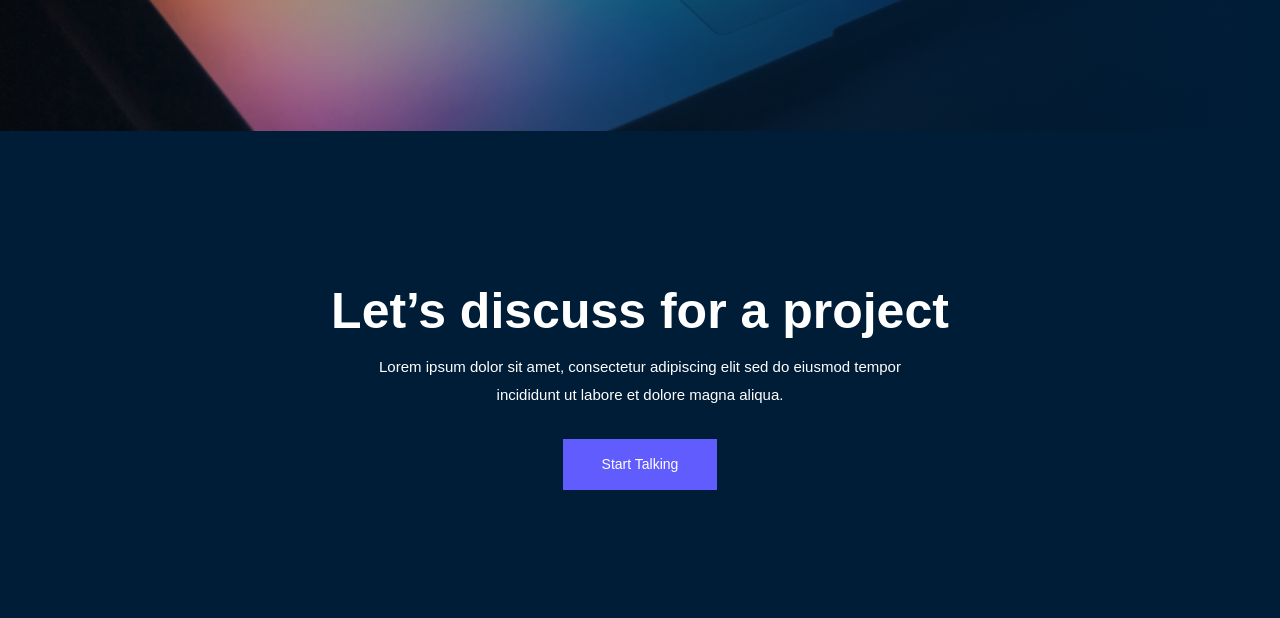
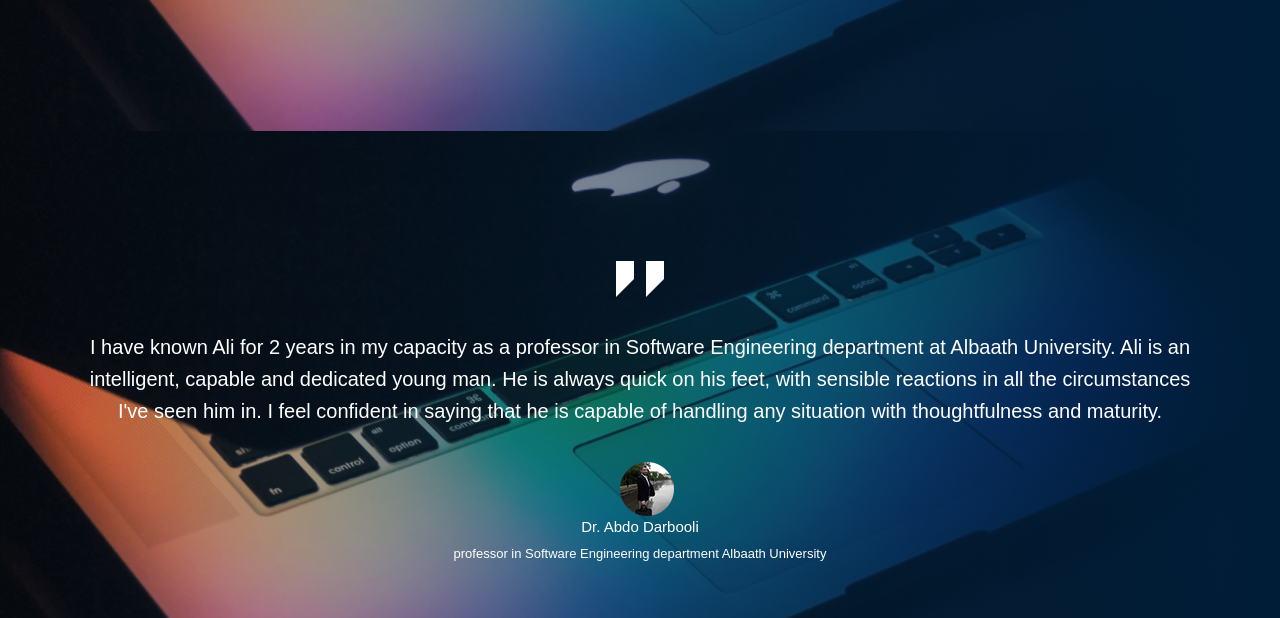
Before and after one commit to ali999abas/Eng-Ali-Alabass-protifilo, a plain HTML site: page services.html in a window 1280 px wide. Shown: the part 2980-3598 px from the top of the page. Drawn offline with Linux system fonts and the light colour scheme; a web font is replaced by a local one.

Commit message:
Update services.html

```diff
--- a/services.html
+++ b/services.html
@@ -255,14 +255,44 @@
     </div>
     <!-- /testimonial_area  -->
 
-    <div class="discuss_projects">
+ <div class="testimonial_area ">
         <div class="container">
             <div class="row">
                 <div class="col-xl-12">
-                    <div class="project_text text-center">
-                        <h3>Let’s discuss for a project</h3>
-                        <p>Lorem ipsum dolor sit amet, consectetur adipiscing elit sed do eiusmod tempor <br> incididunt ut labore et dolore magna aliqua.</p>
-                        <a class="boxed-btn3" href="#">Start Talking</a>
+                    <div class="testmonial_active owl-carousel">
+
+                        <div class="single_carousel">
+                            <div class="single_testmonial text-center">
+                                <div class="quote">
+                                    <img src="img/testmonial/quote.svg" alt="">
+                                </div>
+                                <p>I have known Mr.Ali Alabass Since he was a student until he completed his studies and graduated as Software Engineer. Through all times when he was a Emloyees with me at Acad Library, I have found him so sincere, intelligent,
+                                    and a hard working practitioner. </p>
+                                <div class="testmonial_author">
+                                    <div class="thumb">
+                                        <img src="img/testmonial/thumb.png" alt="">
+                                    </div>
+                                    <h3>Tareq Alkelany</h3>
+                                    <span>Acad Library Managar</span>
+                                </div>
+                            </div>
+                        </div>
+                        <div class="single_carousel">
+                            <div class="single_testmonial text-center">
+                                <div class="quote">
+                                    <img src="img/testmonial/quote.svg" alt="">
+                                </div>
+                                <p>I have known Ali for 2 years in my capacity as a professor in Software Engineering department at Albaath University. Ali is an intelligent, capable and dedicated young man. He is always quick on his feet, with sensible
+                                    reactions in all the circumstances I've seen him in. I feel confident in saying that he is capable of handling any situation with thoughtfulness and maturity. </p>
+                                <div class="testmonial_author">
+                                    <div class="thumb">
+                                        <img src="img/testmonial/Abdo.png" alt="">
+                                    </div>
+                                    <h3>Dr. Abdo Darbooli</h3>
+                                    <span>professor in Software Engineering department Albaath University </span>
+                                </div>
+                            </div>
+                        </div>
                     </div>
                 </div>
             </div>
```
